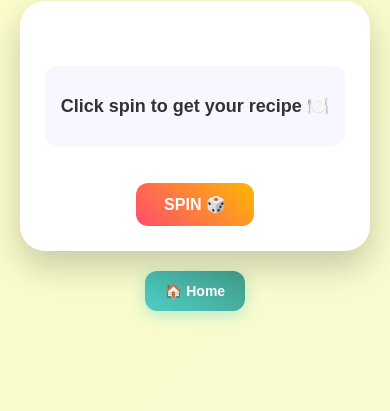
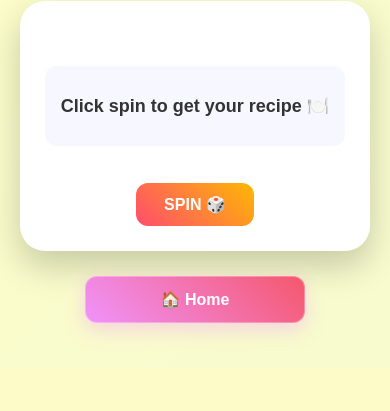
Before and after one commit to sxrxnyx07/GitExercise-OmakaseToday, a Flask app: page /dinner in a window 390 px wide. Shown: the part 617-1028 px from the top of the page. After the commit the page ends 952 px from the top, so only its background shows below. Run offline with Flask 3, Linux system fonts and the light colour scheme; data that the repository does not hold is empty.

Commit message:
style: adjust spacing between navigation buttons and result section

```diff
--- a/static/style.css
+++ b/static/style.css
@@ -310,39 +310,101 @@ button:disabled {
 /* ==============================
    BUTTON TO REFRESH & BACK HOME
 ============================== */
-/* ⭐ 導航區 */
 .nav-section {
     display: flex;
     justify-content: center;
     align-items: center;
     gap: 15px;
-    margin-top: 20px;
-    margin-bottom: 30px;
+    margin: 25px 0 35px 0;
 }
 
 .nav-actions {
-    display: none;  /* 默认隱藏Back按鈕 */
+    display: none;
 }
 
 .nav-actions.show {
-    display: block;  /* result模式顯示 */
+    display: block;
 }
 
+/* ⭐ BACK按鈕 - 跟SPIN同風格但偏藍 */
+.back-btn {
+    padding: 12px 28px;
+    border: none;
+    border-radius: 12px;
+    background: linear-gradient(45deg, #667eea, #764ba2);
+    color: white;
+    font-size: 15px;
+    font-weight: bold;
+    cursor: pointer;
+    transition: all 0.3s ease;
+    box-shadow: 0 6px 20px rgba(102, 126, 234, 0.4);
+    text-shadow: 0 1px 2px rgba(0,0,0,0.1);
+}
+
+.back-btn:hover {
+    transform: scale(1.05) translateY(-2px);
+    box-shadow: 0 12px 30px rgba(102, 126, 234, 0.6);
+}
+
+.back-btn:active {
+    transform: scale(0.98);
+}
+
+/* ⭐ HOME按鈕 - 金色調超有質感 */
 .home-btn {
-    padding: 12px 20px;
+    padding: 12px 24px;
     border-radius: 12px;
-    background: linear-gradient(45deg, #4ecdc4, #44a08d);
+    background: linear-gradient(45deg, #f093fb, #f5576c);
     color: white;
     text-decoration: none;
-    font-weight: bold;
-    font-size: 14px;
-    transition: all 0.3s ease;
-    box-shadow: 0 4px 15px rgba(78, 205, 196, 0.4);
+    font-weight: 700;
+    font-size: 15px;
+    transition: all 0.3s cubic-bezier(0.4, 0, 0.2, 1);
+    box-shadow:
+        0 6px 20px rgba(240, 147, 251, 0.4),
+        0 0 0 1px rgba(255,255,255,0.3) inset;
+    position: relative;
+    overflow: hidden;
+}
+
+.home-btn::before {
+    content: '';
+    position: absolute;
+    top: 0;
+    left: -100%;
+    width: 100%;
+    height: 100%;
+    background: linear-gradient(90deg, transparent, rgba(255,255,255,0.3), transparent);
+    transition: left 0.5s;
+}
+
+.home-btn:hover::before {
+    left: 100%;
 }
 
 .home-btn:hover {
-    transform: translateY(-2px);
-    box-shadow: 0 8px 25px rgba(78, 205, 196, 0.6);
+    transform: scale(1.08) translateY(-3px);
+    box-shadow:
+        0 12px 35px rgba(240, 147, 251, 0.6),
+        0 0 0 1px rgba(255,255,255,0.5) inset;
+}
+
+.home-btn:active {
+    transform: scale(1.02);
+}
+
+/* ⭐ 手機適配 */
+@media (max-width: 768px) {
+    .nav-section {
+        flex-direction: column;
+        gap: 12px;
+    }
+
+    .back-btn, .home-btn {
+        padding: 14px 20px;
+        font-size: 16px;
+        min-width: 180px;
+    }
 }
 
 /* ___________________________________For recipe page_________________________________*/
@@ -354,7 +416,7 @@ button:disabled {
     display: grid;
     grid-template-columns: repeat(auto-fit, minmax(200px, 1fr));
     gap: 20px;
-    margin-top: 30px;
+    margin-top: -30px;
     width: 90%;
     transition: all 0.3s ease;
 }
```
